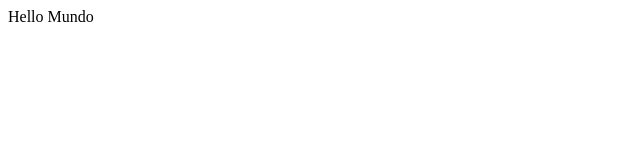
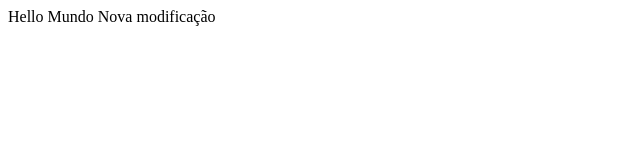
Before and after one commit to gitgabiru/alura-git, a plain HTML site: page index.html in a window 1280 px wide. Shown: the whole page, without its empty margins (0-640 px from the left). Drawn offline with Linux system fonts and the light colour scheme.

Commit message:
Nova modificação

```diff
--- a/index.html
+++ b/index.html
@@ -1,6 +1,7 @@
 <!DOCTYPE html>
 
 <html lang="pt-br">
+
 <head>
 	<meta charset="UTF-8">
 	<title>Curso Git</title>
@@ -9,5 +10,7 @@
 
 <body>
 	Hello Mundo
+	Nova modificação
 </body>
+
 </html>
```
Lines whose indentation alone changed are shown as unchanged.
